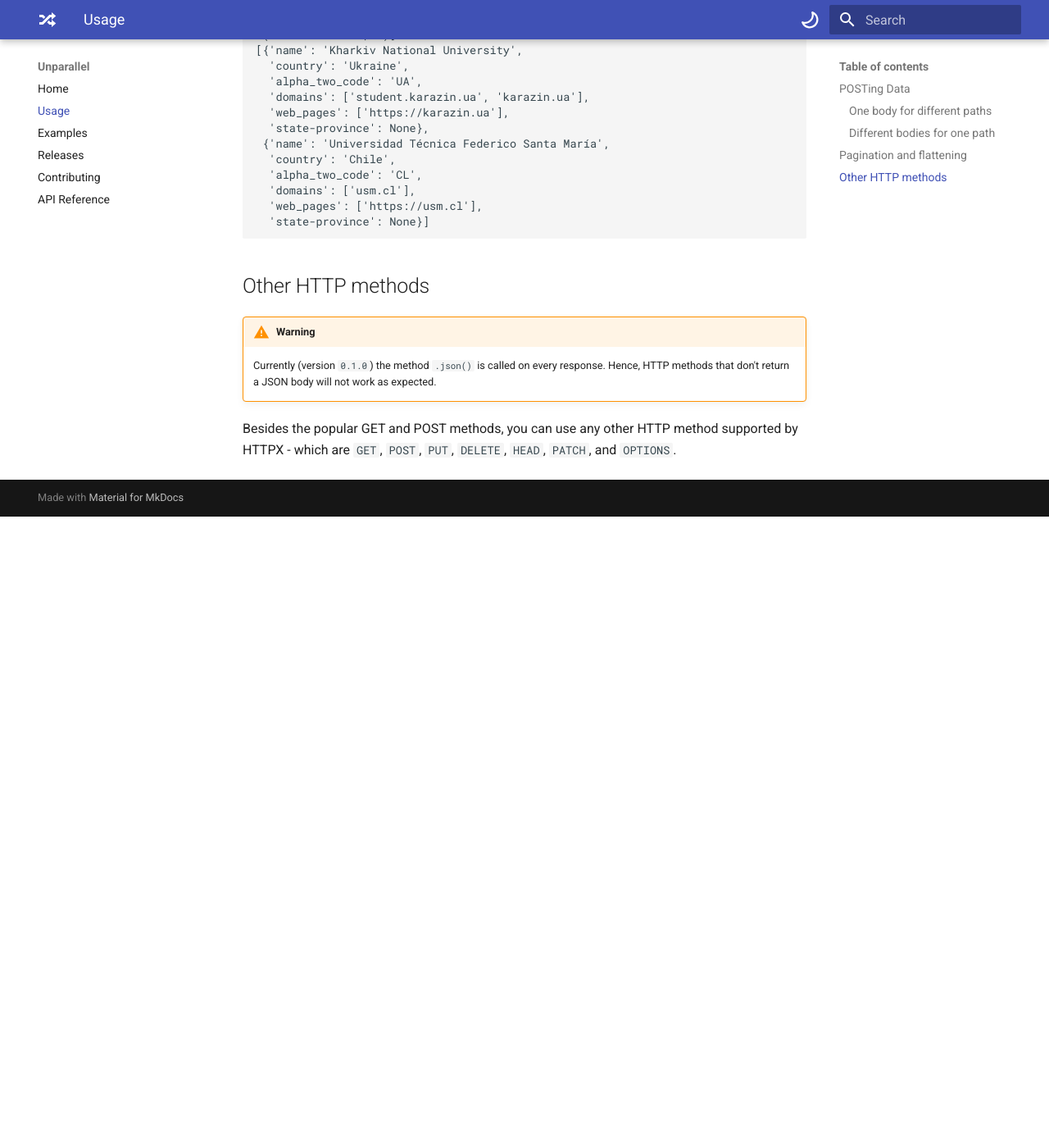
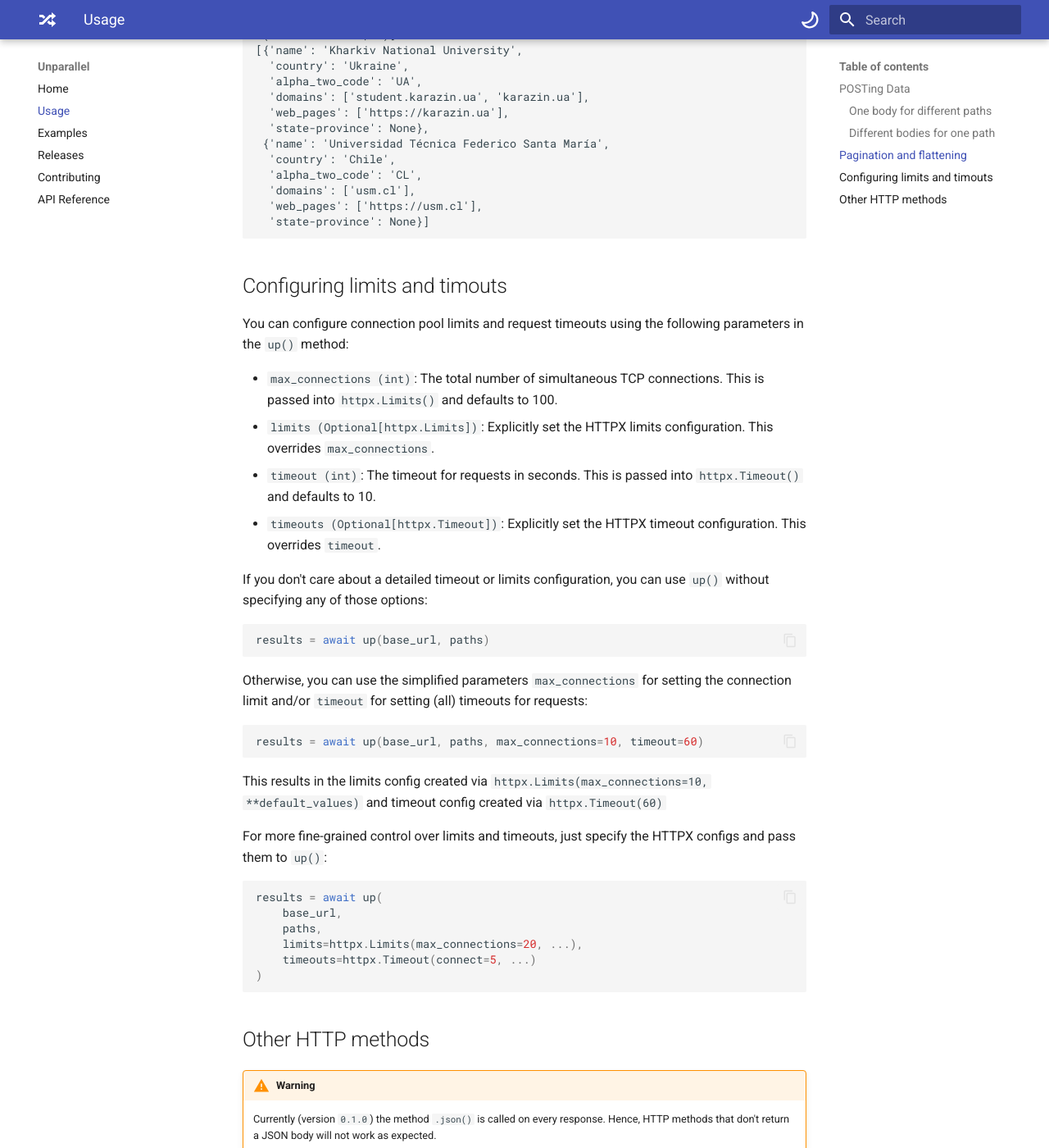
Before and after one commit to RafaelWO/unparallel, an MkDocs documentation site: the page built from docs/usage.md, in a window 1280 px wide and 1400 px high, scrolled down 3494 px. Shown: the whole window at 82% size. Built offline with MkDocs 1.6.1 and Material for MkDocs 9.7.7, drawn with Linux system fonts in a browser that asks for light colours; before the commit the page ends 4124 px from its top, so only the background shows below that.

Commit message:
📝 Expand usage docs with section about limits and timeouts

````diff
--- a/docs/usage.md
+++ b/docs/usage.md
@@ -26,7 +26,7 @@ Making async requests: 100%|███████████| 100/100 [00:01<00
 ## POSTing Data
 ### One body for different paths
 If you want to do POST instead of GET requests, you just have to pass `method='POST'`
-to `up(...)` and add some data.
+to `up()` and add some data.
 
 ```python
 import asyncio
@@ -185,6 +185,44 @@ This prints:
   'state-province': None}]
 ```
 
+## Configuring limits and timouts
+You can configure connection pool limits and request timeouts using the following
+parameters in the `up()` method:
+
+* `max_connections (int)`: The total number of simultaneous TCP connections. This is passed into `httpx.Limits()` and defaults to 100.
+* `limits (Optional[httpx.Limits])`: Explicitly set the HTTPX limits configuration. This overrides `max_connections`.
+* `timeout (int)`: The timeout for requests in seconds. This is passed into `httpx.Timeout()` and defaults to 10.
+* `timeouts (Optional[httpx.Timeout])`: Explicitly set the HTTPX timeout configuration. This overrides `timeout`.
+
+If you don't care about a detailed timeout or limits configuration, you can use
+`up()` without specifying any of those options:
+
+```python
+results = await up(base_url, paths)
+```
+
+Otherwise, you can use the simplified parameters `max_connections` for setting the
+connection limit and/or `timeout` for setting (all) timeouts for requests:
+
+
+```python
+results = await up(base_url, paths, max_connections=10, timeout=60)
+```
+
+This results in the limits config created via `httpx.Limits(max_connections=10, **default_values)`
+and timeout config created via `httpx.Timeout(60)`
+
+For more fine-grained control over limits and timeouts, just specify the HTTPX configs
+and pass them to `up()`:
+
+```python
+results = await up(
+    base_url,
+    paths,
+    limits=httpx.Limits(max_connections=20, ...),
+    timeouts=httpx.Timeout(connect=5, ...)
+)
+```
 
 ## Other HTTP methods
 
````
